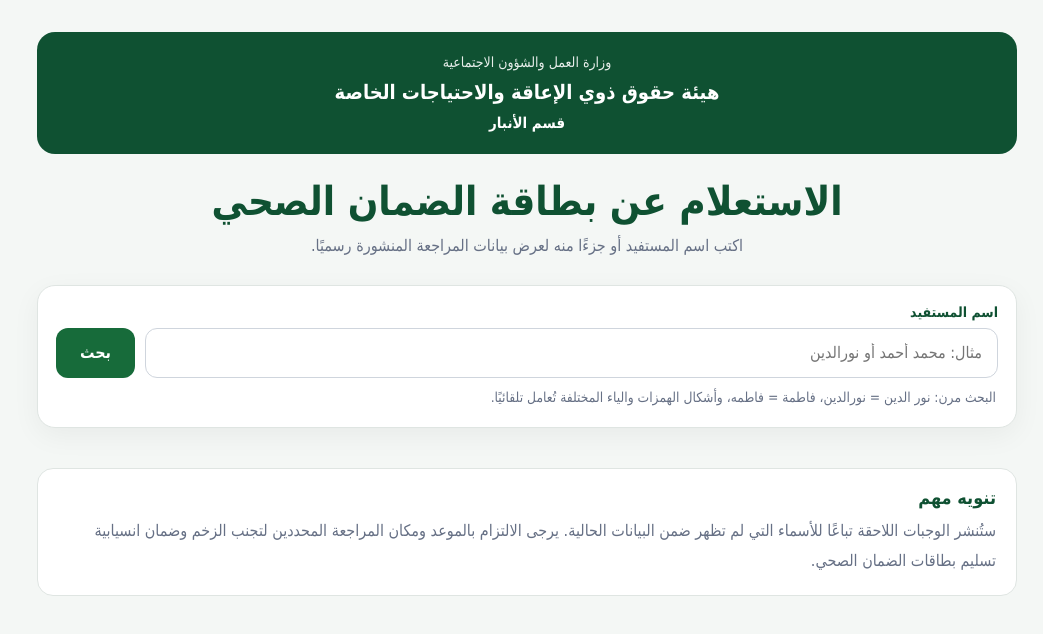
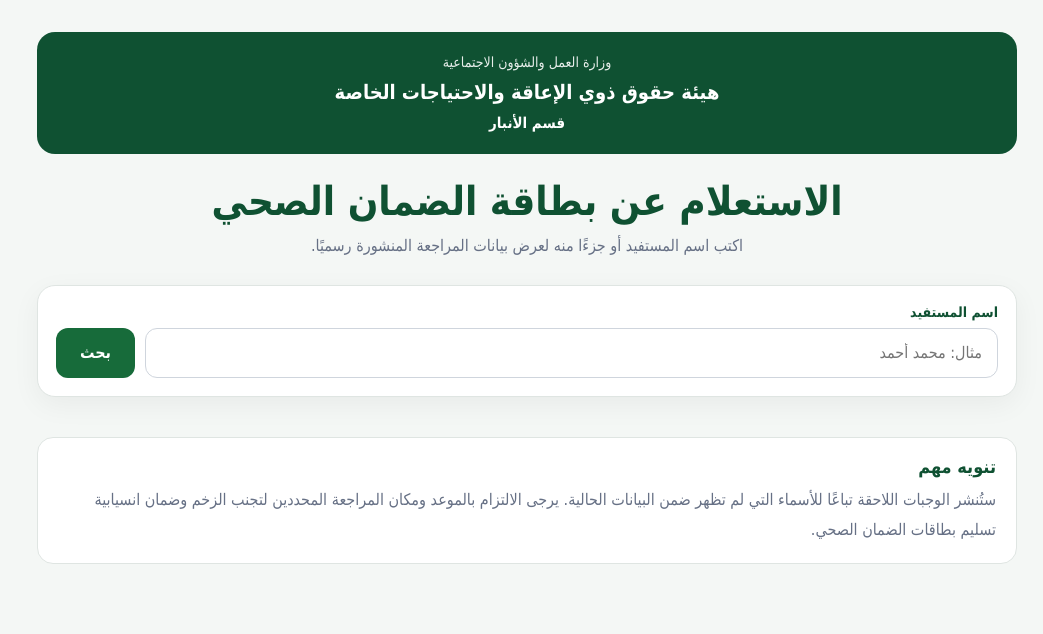
Before and after one commit to gbrw/anbar-health-card-inquiry, a Next.js app: page / in a window 1280 px wide. Shown: the top 634 px of the page, without its empty margins (237-1280 px from the left). Built offline with nearby package versions, Linux system fonts and the light colour scheme.

Commit message:
Update page.tsx

```diff
--- a/app/page.tsx
+++ b/app/page.tsx
@@ -121,7 +121,7 @@ export default function Home() {
             id="beneficiary-name"
             value={q}
             onChange={(e: ChangeEvent<HTMLInputElement>) => setQ(e.target.value)}
-            placeholder="مثال: محمد أحمد أو نورالدين"
+            placeholder="مثال: محمد أحمد"
             autoComplete="off"
             inputMode="search"
           />
@@ -129,9 +129,6 @@ export default function Home() {
             {loading ? "جاري البحث..." : "بحث"}
           </button>
         </div>
-        <p className="searchHint">
-          البحث مرن: نور الدين = نورالدين، فاطمة = فاطمه، وأشكال الهمزات والياء المختلفة تُعامل تلقائيًا.
-        </p>
 
         {error && (
           <div className="status error" role="alert">
```
